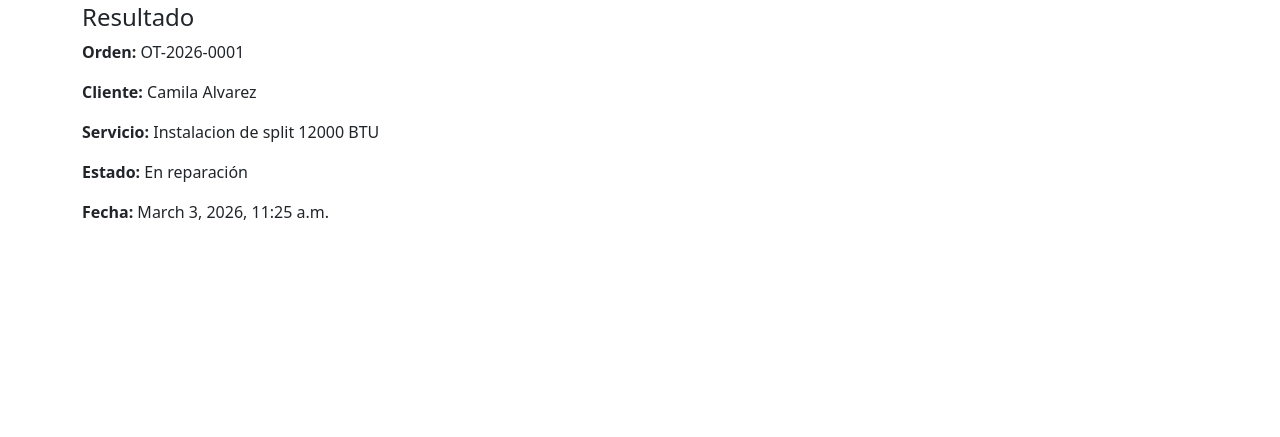
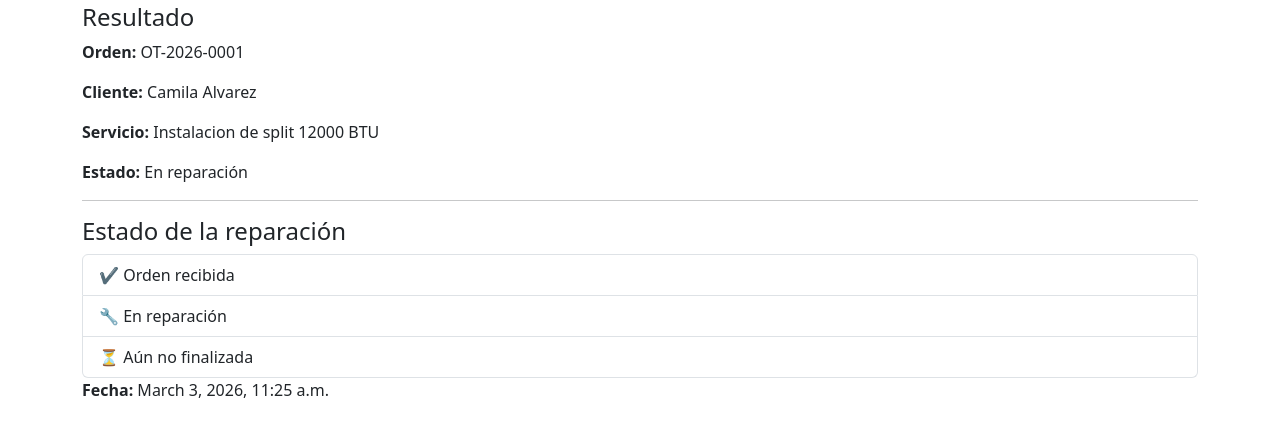
Before and after one commit to raulk21/servicio-tecnico, a Django app: template services/templates/services/check_order.html in a window 1280 px wide. Shown: the part 270-707 px from the top of the page. Run offline with Django 5.2, Linux system fonts and the light colour scheme; the template is opened without the code that fills it: values that come from a table or form of the project are taken from there, others are empty; data comes from the database, SQL or seed files in the repository.

Commit message:
estado visual de reparacion

```diff
--- a/services/templates/services/check_order.html
+++ b/services/templates/services/check_order.html
@@ -24,6 +24,39 @@
 <p><strong>Cliente:</strong> {{ order.name }}</p>
 <p><strong>Servicio:</strong> {{ order.service }}</p>
 <p><strong>Estado:</strong> {{ order.get_status_display }}</p>
+
+<hr>
+
+<h4>Estado de la reparación</h4>
+
+<ul class="list-group">
+
+<li class="list-group-item">
+{% if order.status == "pendiente" %}
+✔ Orden recibida
+{% else %}
+✔ Orden recibida
+{% endif %}
+</li>
+
+<li class="list-group-item">
+{% if order.status == "proceso" or order.status == "finalizado" %}
+🔧 En reparación
+{% else %}
+⏳ En espera
+{% endif %}
+</li>
+
+<li class="list-group-item">
+{% if order.status == "finalizado" %}
+✔ Reparación finalizada
+{% else %}
+⏳ Aún no finalizada
+{% endif %}
+</li>
+
+</ul>
+
 <p><strong>Fecha:</strong> {{ order.created_at }}</p>
 
 {% endif %}
```
